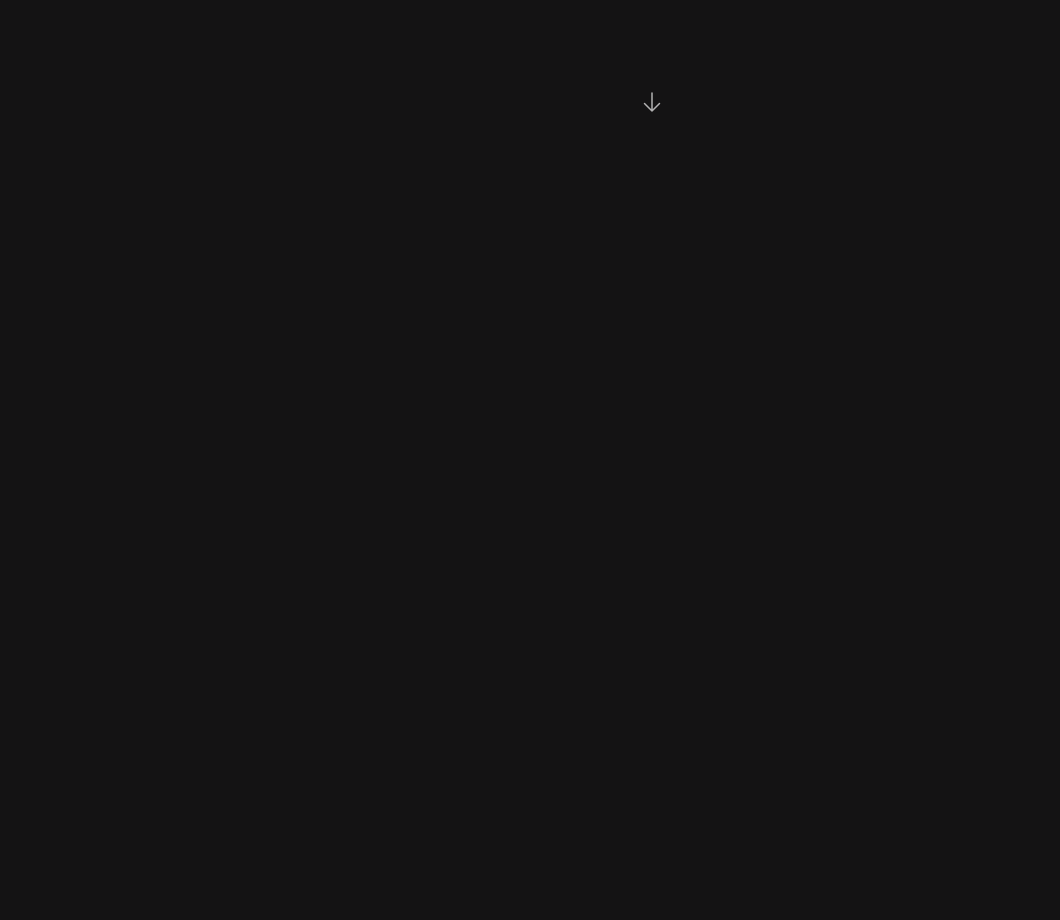
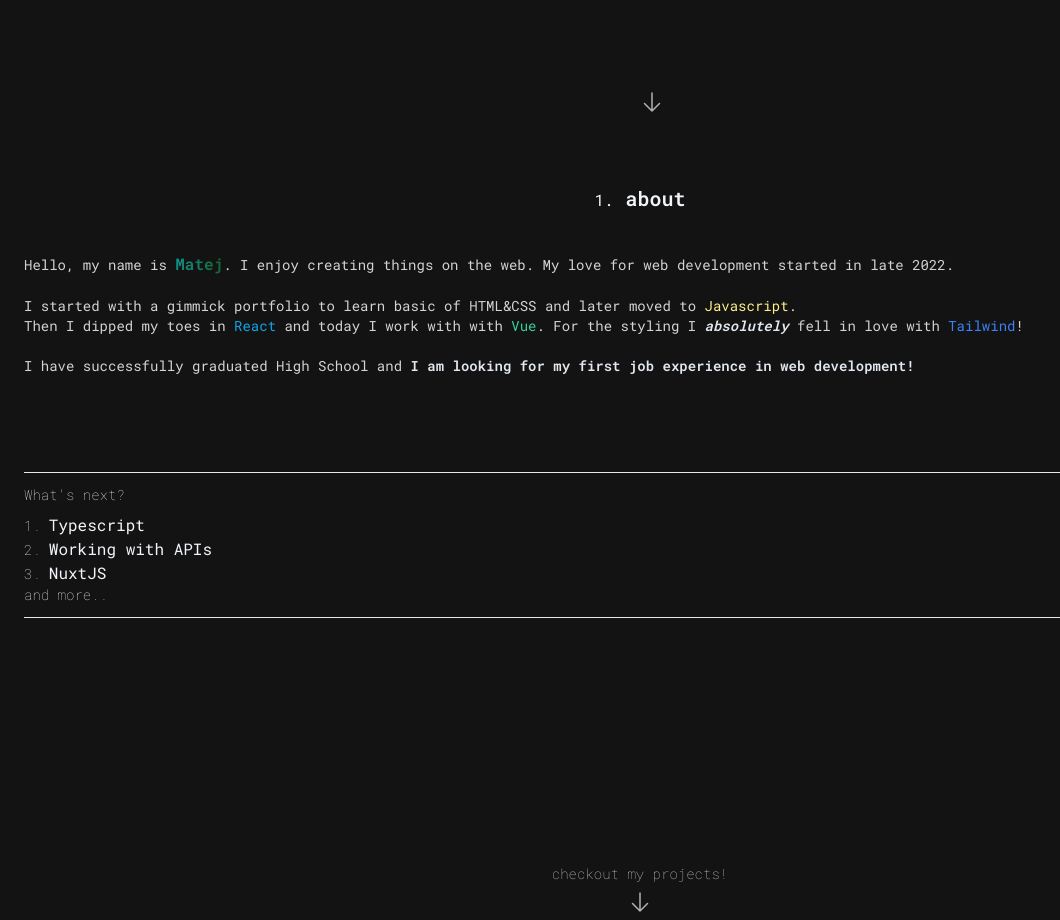
Before and after one commit to ajvejko/portfolio, a Vue app: page / in a window 1280 px wide. Shown: the part 680-1600 px from the top of the page, without its empty margins (0-1060 px from the left). Built offline with nearby package versions, Linux system fonts and the light colour scheme.

Commit message:
finished About section

```diff
--- a/src/Components/About.vue
+++ b/src/Components/About.vue
@@ -1,5 +1,72 @@
 <script setup></script>
 
 <template>
-  <section class="h-screen"></section>
+  <section class="relative h-screen px-6 pt-16" id="about">
+    <div class="flex flex-col">
+      <h1 class="text-center text-xl font-semibold text-slate-100">
+        <span class="text-base font-normal">1.</span> about
+      </h1>
+      <div class="divide-y">
+        <p class="mt-10 text-sm text-stone-300">
+          Hello, my name is
+          <span
+            class="bg-gradient-to-r from-teal-600 to-green-800 bg-clip-text text-base font-bold text-transparent"
+            >Matej</span
+          >. I enjoy creating things on the web. My love for web development
+          started in late 2022.<br />
+          <br />
+          I started with a gimmick portfolio to learn basic of HTML&CSS and
+          later moved to <span class="text-yellow-200">Javascript</span>. <br />
+          Then I dipped my toes in <span class="text-sky-500">React</span> and
+          today I work with with <span class="text-emerald-400">Vue</span>. For
+          the styling I
+          <span class="font-bold italic text-slate-200">absolutely</span> fell
+          in love with <span class="text-blue-500">Tailwind</span>!<br />
+          <br />
+          I have successfully graduated High School and
+          <a href="contact" class="font-bold text-slate-200 hover:underline"
+            >I am looking for my first job experience in web development!</a
+          >
+        </p>
+
+        <div class="mt-24 mb-3 pt-3">
+          <h2 class="text-sm font-thin text-slate-100">What's next?</h2>
+          <ol class="mt-2">
+            <li class="text-slate-100">
+              <span class="mr-2 text-sm font-thin">1.</span>Typescript
+            </li>
+            <li class="text-slate-100">
+              <span class="mr-2 text-sm font-thin">2.</span>Working with APIs
+            </li>
+            <li class="text-slate-100">
+              <span class="mr-2 text-sm font-thin">3.</span>NuxtJS
+            </li>
+            <li class="mr-2 text-sm font-thin text-slate-100">and more..</li>
+          </ol>
+        </div>
+        <div></div>
+      </div>
+      <div class="flex justify-center">
+        <div class="absolute bottom-0 -z-10">
+          <div class="mb-3 text-sm font-thin text-stone-300">
+            checkout my projects!
+          </div>
+          <svg
+            xmlns="http://www.w3.org/2000/svg"
+            fill="none"
+            viewBox="0 0 24 24"
+            stroke-width="1.5"
+            stroke="currentColor"
+            class="mx-auto h-6 w-6 animate-bounce stroke-neutral-100/70"
+          >
+            <path
+              stroke-linecap="round"
+              stroke-linejoin="round"
+              d="M19.5 13.5L12 21m0 0l-7.5-7.5M12 21V3"
+            />
+          </svg>
+        </div>
+      </div>
+    </div>
+  </section>
 </template>
--- a/src/Components/Hero.vue
+++ b/src/Components/Hero.vue
@@ -1,8 +1,8 @@
 <script setup></script>
 
 <template>
-  <section class="h-screen">
-    <div class="pt-52 px-6">
+  <section class="h-screen" id="home">
+    <div class="px-6 pt-52">
       <!-- Greeting -->
       <div class="font-thin text-slate-100">Hi, my name is</div>
       <span
@@ -21,7 +21,7 @@
       </div>
       <!-- Current interest in tech -->
       <div class="text-center">
-        <h1 class="mt-16 font-thin text-slate-100">
+        <h1 class="mt-32 font-thin text-slate-100">
           my current interest in tech:
         </h1>
         <div class="mt-5 flex justify-evenly">
@@ -35,13 +35,14 @@
           <img src="../assets/vite.svg" alt="vite" class="mr-3 w-12" />
         </div>
       </div>
+
       <svg
         xmlns="http://www.w3.org/2000/svg"
         fill="none"
         viewBox="0 0 24 24"
         stroke-width="1.5"
         stroke="currentColor"
-        class="absolute bottom-0 left-1/2 right-1/2 h-6 w-6 animate-bounce stroke-neutral-100/70"
+        class="absolute bottom-0 left-1/2 right-1/2 -z-10 h-6 w-6 animate-bounce stroke-neutral-100/70"
       >
         <path
           stroke-linecap="round"
--- a/src/Components/Navbar.vue
+++ b/src/Components/Navbar.vue
@@ -9,7 +9,7 @@
       <div
         class="flex justify-between bg-bgCustom px-6 py-3 shadow-xl shadow-bgCustom"
       >
-        <a href="#" class="text-xl font-bold text-slate-100">matt</a>
+        <a href="#home" class="text-xl font-bold text-slate-100">matt</a>
         <!-- Navigation menu button -->
         <button @click="show = !show" class="text-xl text-slate-100">
           menu.
@@ -17,10 +17,28 @@
       </div>
       <!-- Navigation options -->
       <Transition name="fade">
-        <div v-if="show" class="flex flex-col bg-bgCustom/90 px-6 text-right">
-          <a href="#" class="text-l mx-3 mt-1 text-neutral-300">1. projects</a>
-          <a href="#" class="text-l mx-3 mt-1 text-neutral-300">2. about</a>
-          <a href="#" class="text-l mx-3 mt-1 text-neutral-300">3. contact</a>
+        <div
+          v-if="show"
+          class="flex flex-col bg-bgCustom/90 px-6 pb-3 text-right"
+        >
+          <a
+            @click="show = !show"
+            href="#about"
+            class="text-l mx-3 mt-1 text-neutral-300"
+            >1. about</a
+          >
+          <a
+            @click="show = !show"
+            href="#projects"
+            class="text-l mx-3 mt-1 text-neutral-300"
+            >2. projects</a
+          >
+          <a
+            @click="show = !show"
+            href="#contact"
+            class="text-l mx-3 mt-1 text-neutral-300"
+            >3. contact</a
+          >
         </div>
       </Transition>
     </div>
--- a/src/assets/main.css
+++ b/src/assets/main.css
@@ -4,3 +4,7 @@
 * {
   font-family: "Roboto Mono", monospace;
 }
+
+html{
+  scroll-behavior: smooth;
+}
```
